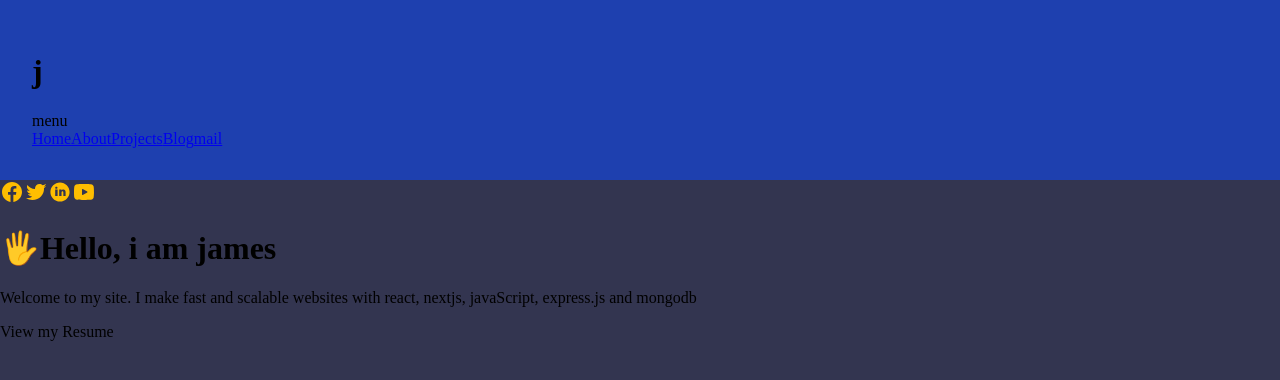
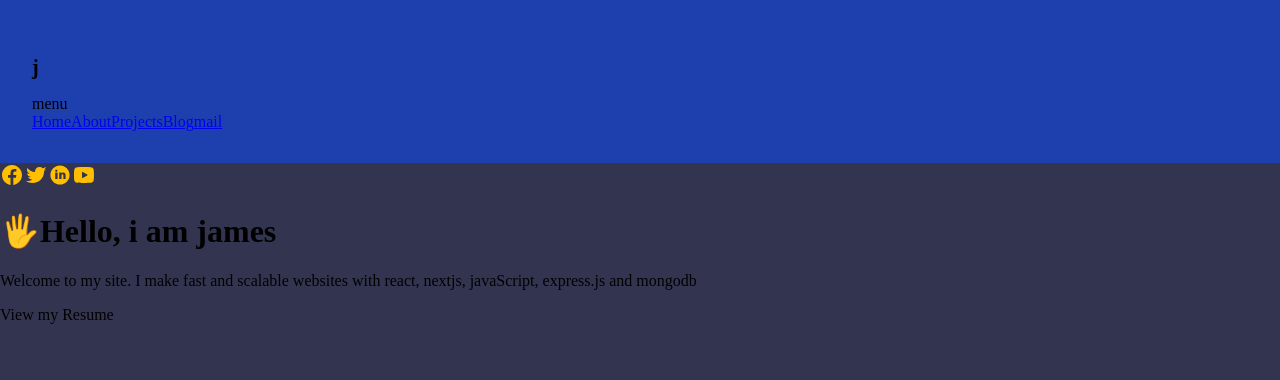
Before and after one commit to james-e-o/Profile, a Next.js app: page / in a window 1280 px wide. Shown: the top 380 px of the page. Built offline with nearby package versions, Linux system fonts and the light colour scheme.

Commit message:
header changes

```diff
--- a/components/header.jsx
+++ b/components/header.jsx
@@ -6,8 +6,9 @@ export const Nav = () => {
   return (
 
     <header className="p-8 bg-blue-800 ">
+      <h1></h1>
       {/* <Link href="#"> */}
-        <h1> j</h1>
+        <h1 className="text-xl"> j</h1>
       {/* </Link> */}
       <nav>
 
```
